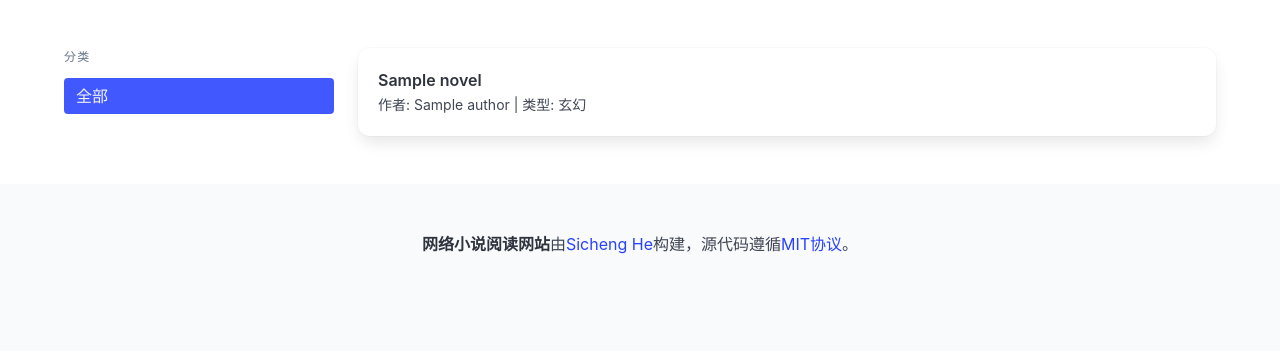
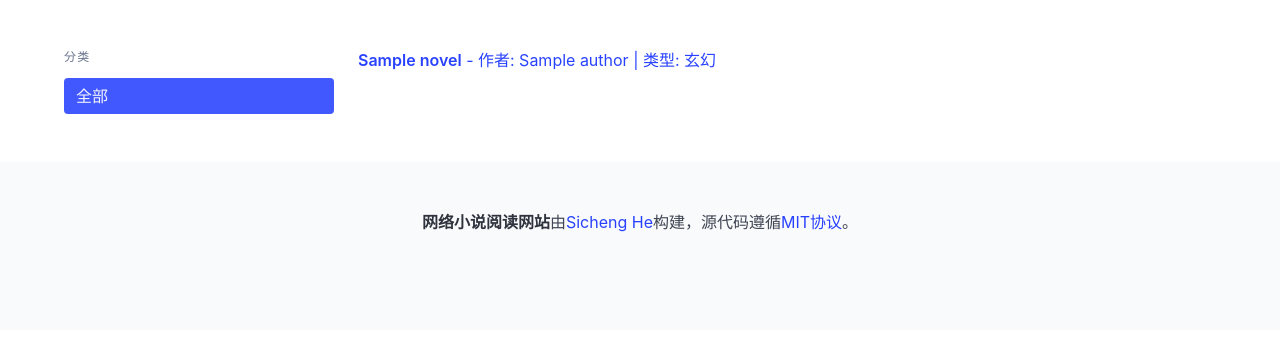
Before and after one commit to hesic73/webnovel, a FastAPI app: page / in a window 1280 px wide. Shown: the part 52-403 px from the top of the page. Run offline with FastAPI, Linux system fonts and the light colour scheme; tables that the repository leaves empty hold one stand-in row (values such as "Sample post").

Commit message:
rename package back to app; simplify index page

```diff
--- a/webnovel_backend/__init__.py
+++ b/app/__init__.py
@@ -1,7 +1,7 @@
 from fastapi import FastAPI
 from fastapi.staticfiles import StaticFiles
 
-from webnovel_backend.router import pages, common, admin
+from app.router import pages, common, admin
 
 app = FastAPI(title="网络小说阅读网站")
 
--- a/webnovel_backend/database/novel.py
+++ b/app/database/novel.py
@@ -5,7 +5,7 @@ from sqlalchemy.orm import Session
 from .base import Base
 from .author import find_or_create_author_id
 
-from webnovel_backend.enums import Genre
+from app.enums import Genre
 
 
 class Novel(Base):
--- a/webnovel_backend/dependencies.py
+++ b/app/dependencies.py
@@ -3,6 +3,6 @@ from typing import Annotated
 from fastapi import Depends
 from sqlalchemy.orm import Session
 
-from webnovel_backend import database
+from app import database
 
 DBDependency = Annotated[Session, Depends(database.get_db)]
--- a/webnovel_backend/model/novel.py
+++ b/app/model/novel.py
@@ -1,6 +1,6 @@
 from pydantic import BaseModel
 
-from webnovel_backend.enums import Genre
+from app.enums import Genre
 
 
 class NovelCreate(BaseModel):
--- a/webnovel_backend/router/common.py
+++ b/app/router/common.py
@@ -1,10 +1,10 @@
 from fastapi import APIRouter
 
-from webnovel_backend.dependencies import DBDependency
+from app.dependencies import DBDependency
 
-from webnovel_backend import database
+from app import database
 
-from webnovel_backend.model.author import Author
+from app.model.author import Author
 
 router = APIRouter()
 
--- a/webnovel_backend/router/pages.py
+++ b/app/router/pages.py
@@ -2,10 +2,10 @@ from fastapi import Request, APIRouter
 from fastapi.responses import HTMLResponse
 from fastapi.templating import Jinja2Templates
 
-from webnovel_backend.dependencies import DBDependency
-from webnovel_backend import database
+from app.dependencies import DBDependency
+from app import database
 
-from webnovel_backend.utils import convert_db_novel_to_model_novel
+from app.utils import convert_db_novel_to_model_novel
 
 router = APIRouter()
 
--- a/webnovel_backend/utils.py
+++ b/app/utils.py
@@ -1,8 +1,8 @@
 from sqlalchemy.orm import Session
 
-from webnovel_backend import database
+from app import database
 
-from webnovel_backend.model.novel import Novel
+from app.model.novel import Novel
 
 
 def convert_db_novel_to_model_novel(db: Session, db_novel: database.Novel) -> Novel:
--- a/static/js/index.js
+++ /dev/null
@@ -1,10 +0,0 @@
-document.addEventListener('DOMContentLoaded', () => {
-    const novelItems = document.querySelectorAll('.novel-item');
-
-    novelItems.forEach(item => {
-        item.addEventListener('click', () => {
-            const novelId = item.getAttribute('data-id');
-            window.location.href = `/novel/${novelId}/`;
-        });
-    });
-});
--- a/templates/index.html
+++ b/templates/index.html
@@ -52,29 +52,16 @@
                     </aside>
                 </div>
 
-                <!-- Webnovel list -->
                 <div class="column">
-
-                    {% for novel in novels %}
-
-                    <div class="box novel-item" data-id="{{ novel.id }}">
-                        <article class="media">
-                            <div class="media-content">
-                                <div class="content">
-                                    <p>
-                                        <strong>{{ novel.title }}</strong>
-                                        <br>
-                                        <small>作者: {{ novel.author_name }} | 类型: {{ novel.genre.value }}</small>
-                                    </p>
-                                </div>
-                            </div>
-                        </article>
-                    </div>
-
-                    {% endfor %}
-
-
-
+                    <ul>
+                        {% for novel in novels %}
+                        <li>
+                            <a href="/novel/{{ novel.id }}">
+                                <strong>{{ novel.title }}</strong> - 作者: {{ novel.author_name }} | 类型: {{ novel.genre.value }}
+                            </a>
+                        </li>
+                        {% endfor %}
+                    </ul>
                 </div>
             </div>
         </div>
@@ -82,7 +69,6 @@
 
     {% include "footer.html" %}
 
-    <script src="/static/js/index.js"></script>
 </body>
 
 </html>
```
Also changed, not shown: app/router/admin.py (renamed from webnovel_backend/router/admin.py, +5 -5 lines), app/database/__init__.py (renamed from webnovel_backend/database/__init__.py), app/database/author.py (renamed from webnovel_backend/database/author.py), app/database/base.py (renamed from webnovel_backend/database/base.py), app/database/chapter.py (renamed from webnovel_backend/database/chapter.py), app/enums.py (renamed from webnovel_backend/enums.py), app/model/author.py (renamed from webnovel_backend/model/author.py).
